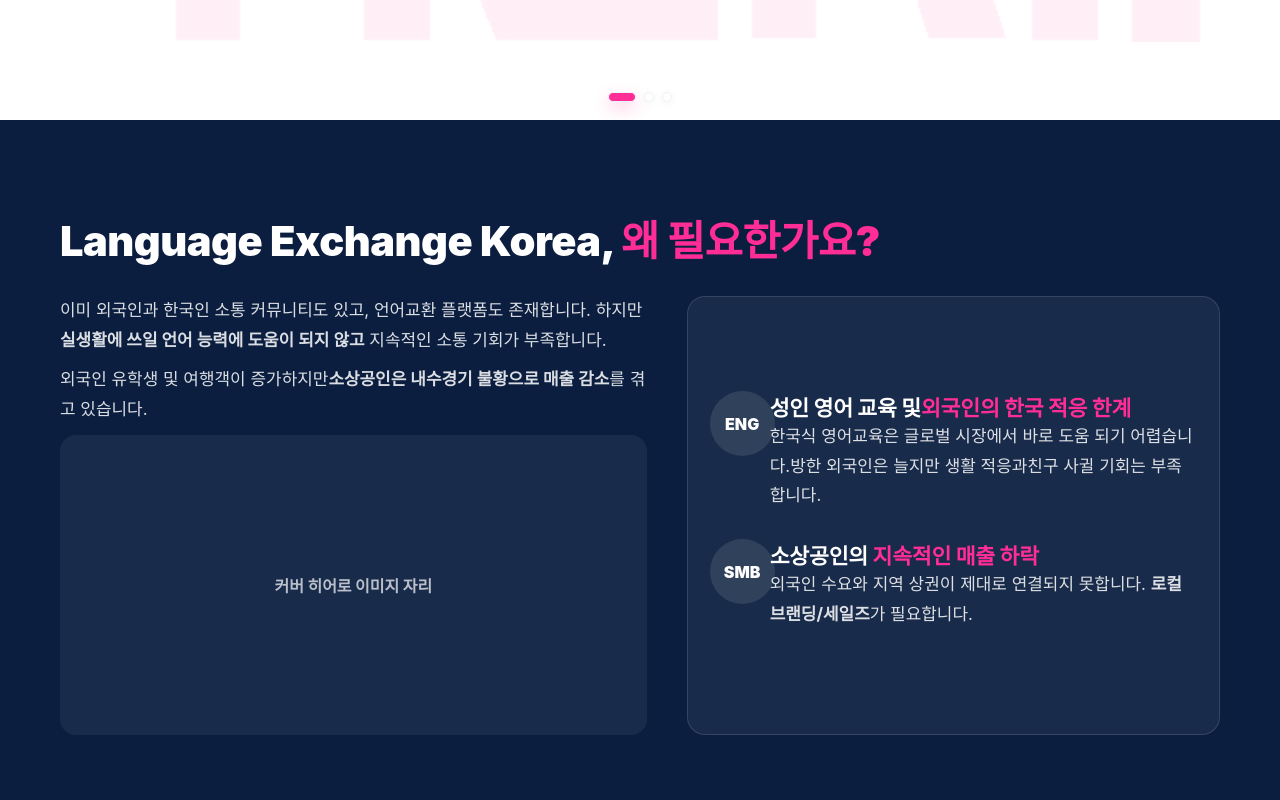
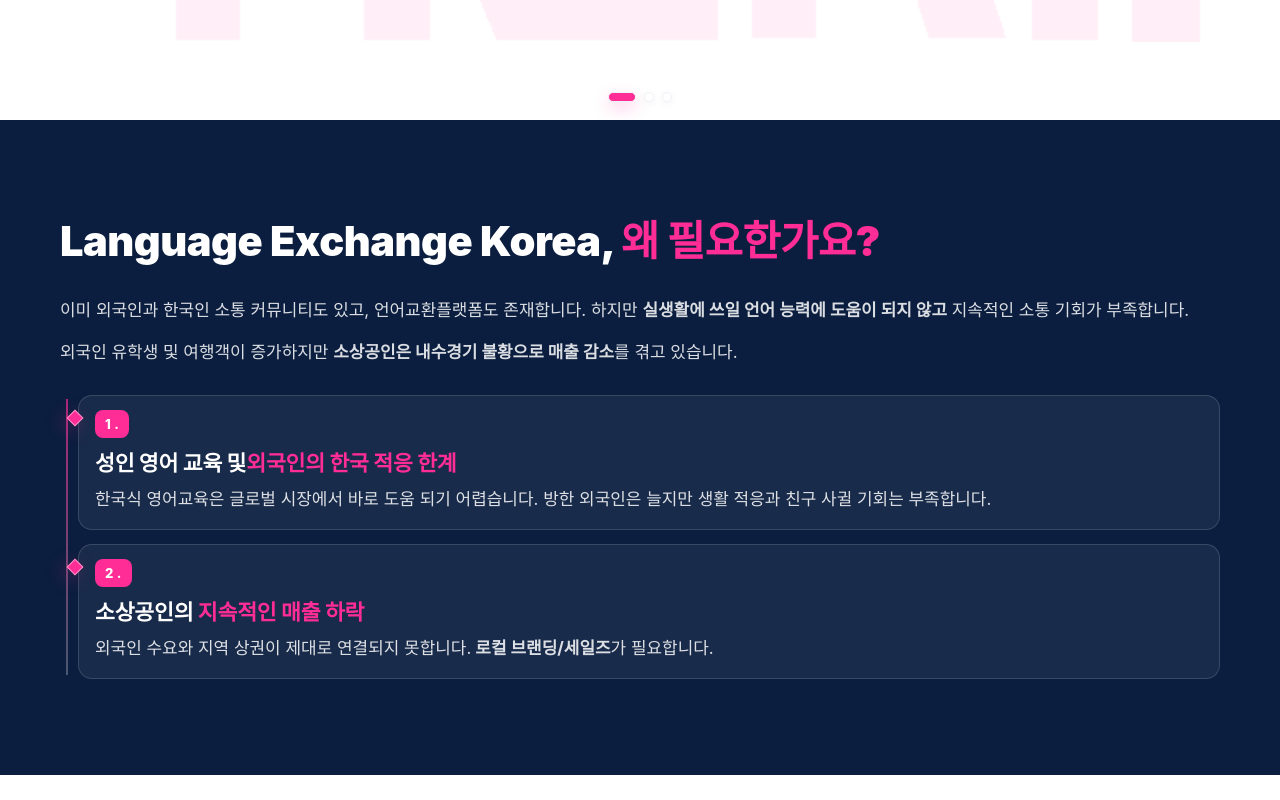
Before and after one commit to nownity/MoneyMakingSns, a React (Create React App) app: page / in a window 1280 px wide. Shown: the part 1480-2280 px from the top of the page. Built offline with nearby package versions, Linux system fonts and the light colour scheme.

Commit message:
샘플 섹션 수정중

```diff
--- a/src/pages/SampleSection.jsx
+++ b/src/pages/SampleSection.jsx
@@ -27,9 +27,9 @@ const Section = styled.section`
 const Container = styled.div`
   max-width: 1200px;
   margin: 0 auto;
-  min-height: ${({ $invert }) => ($invert ? "85vh" : "92vh")};
+  min-height: ${({ $invert }) => ($invert ? "75vh" : "92vh")};
   display: grid;
-  align-content: center;
+  align-content: ${({ $top }) => ($top ? "start" : "center")};
   gap: 28px;
   padding: 96px 20px;
 
@@ -78,7 +78,6 @@ const P = styled.p`
   font-size: 1.06rem;
   color: ${({ $invert }) => ($invert ? "rgba(255,255,255,0.85)" : TEXT_MUTED)};
   line-height: 1.75;
-  margin-bottom: 10px;
 
   @media (max-width: 768px) {
     font-size: 0.9rem;
@@ -215,6 +214,79 @@ const ImageBox = styled.div`
   overflow: hidden; /* 모서리 깔끔하게 */
 `;
 
+const HeroSplit = styled.div`
+  display: grid;
+  grid-template-columns: 1fr; /* 좌 텍스트/이미지 | 우 인사이트 */
+  gap: 36px;
+  align-items: center;
+  @media (max-width: 980px) {
+    grid-template-columns: 1fr; /* 모바일 1열 */
+    gap: 24px;
+  }
+`;
+
+const RightCol = styled.div`
+  display: grid;
+  gap: 14px;
+`;
+
+const InsightTrack = styled.div`
+  position: relative;
+  padding-left: 18px;
+  display: grid;
+  gap: 14px;
+`;
+
+const TrackLine = styled.span`
+  position: absolute;
+  left: 6px;
+  top: 4px;
+  bottom: 4px;
+  width: 2px;
+  background: linear-gradient(${PINK}, rgba(255, 255, 255, 0.4));
+  opacity: 0.65;
+`;
+
+const TrackItem = styled.div`
+  background: rgba(255, 255, 255, 0.06);
+  border: 1px solid rgba(255, 255, 255, 0.14);
+  border-radius: 14px;
+  padding: 14px 16px;
+  display: grid;
+  gap: 8px;
+  position: relative;
+
+  &::before {
+    content: "";
+    position: absolute;
+    left: -10px;
+    top: 16px;
+    width: 10px;
+    height: 10px;
+    transform: rotate(45deg);
+    background: ${PINK};
+    box-shadow: 0 6px 18px rgba(255, 45, 149, 0.35);
+    border: 1px solid rgba(255, 255, 255, 0.5);
+  }
+`;
+
+/* ENG / SMB 라벨 */
+const Tag = styled.span`
+  display: inline-flex;
+  align-items: center;
+  padding: 6px 10px;
+  border-radius: 8px;
+  background: ${PINK};
+  color: #fff;
+  font-weight: 800;
+  font-size: 0.82rem;
+  letter-spacing: 0.02em;
+  width: fit-content;
+`;
+const LeadWrap = styled.div`
+  display: grid;
+  gap: 12px;
+`;
 /* ===== 페이지 구성 ===== */
 const SampleSection = ({ currentSection, sectionRefs, lang }) => {
   const scrollToSection = (id) => {
@@ -223,9 +295,9 @@ const SampleSection = ({ currentSection, sectionRefs, lang }) => {
 
   return (
     <Page>
-      {/* 1. 왜 필요한가요 (네이비) */}
+      {/* 1. 왜 필요한가요 (네이비) - 타이틀 아래 문단, 그 아래 2컬럼(좌 이미지 / 우 인사이트) */}
       <Section $invert>
-        <Container $invert>
+        <Container $invert $top>
           <H1>
             {lang === "ko" ? (
               <>
@@ -238,66 +310,47 @@ const SampleSection = ({ currentSection, sectionRefs, lang }) => {
               </>
             )}
           </H1>
-
-          <Grid2>
-            <div>
+          <LeadWrap>
             <P $invert>
               {lang === "ko" ? (
                 <>
-                    이미 외국인과 한국인 소통 커뮤니티도 있고,{" "}
-                    <br className="mobile-br" /> 언어교환 플랫폼도 존재합니다.{" "}
-                    <br className="mobile-br" /> 하지만
-                    <b>실생활에 쓰일 언어 능력에 도움이 되지 않고</b>{" "}
-                    <br className="mobile-br" /> 지속적인 소통 기회가
-                    부족합니다.
+                  이미 외국인과 한국인 소통 커뮤니티도 있고, 언어교환
+                  <br className="mobile-br" />
+                  플랫폼도 존재합니다. 하지만{" "}
+                  <b>실생활에 쓰일 언어 능력에 도움이 되지 않고</b> 지속적인
+                  소통 기회가 부족합니다.
                 </>
               ) : (
                 <>
-                    There are already communities and language-exchange
-                    platforms, but they often{" "}
-                    <b>don’t build real-life language skills</b> and lack
-                    sustained chances to connect.
+                  There are already communities and language-exchange platforms,
+                  but they often <b>don’t build real-life language skills</b>{" "}
+                  and lack sustained chances to connect.
                 </>
               )}
             </P>
+
             <P $invert>
               {lang === "ko" ? (
                 <>
-                    외국인 유학생 및 여행객이 증가하지만
-                    <br className="mobile-br" />
-                    <b>소상공인은 내수경기 불황으로 매출 감소</b>를 겪고
-                    있습니다.
+                  외국인 유학생 및 여행객이 증가하지만{" "}
+                  <b>소상공인은 내수경기 불황으로 매출 감소</b>를 겪고 있습니다.
                 </>
               ) : (
                 <>
-                    While international students and visitors are increasing,
-                    <b> local small businesses face declining sales</b>.
+                  While international students and visitors are increasing,{" "}
+                  <b>local small businesses face declining sales</b>.
                 </>
               )}
             </P>
-              <ImageBox $invert>
-                {lang === "ko" ? "커버 히어로 이미지 자리" : "Cover hero image"}
-              </ImageBox>
-            </div>
+          </LeadWrap>
 
-            <SoftBox
-              $invert
-              style={{
-                display: "flex",
-                flexDirection: "column",
-                justifyContent: "center",
-                height: "100%",
-              }}
-            >
-              <div
-                style={{
-                  display: "grid",
-                  gridTemplateColumns: "50px 1fr",
-                  gap: 10,
-                }}
-              >
-                <Circle $invert>ENG</Circle>
-                <div>
+          <HeroSplit>
+            <RightCol>
+              <InsightTrack>
+                <TrackLine aria-hidden />
+
+                <TrackItem>
+                  <Tag>1 .</Tag>
                   <Sub>
                     {lang === "ko" ? (
                       <>
@@ -315,35 +368,24 @@ const SampleSection = ({ currentSection, sectionRefs, lang }) => {
                   <P $invert>
                     {lang === "ko" ? (
                       <>
-                        한국식 영어교육은 글로벌 시장에서 바로 도움 되기
-                        어렵습니다.
-                        <br className="mobile-br" />
-                        방한 외국인은 늘지만 생활 적응과
-                        <br className="mobile-br" />
-                        친구 사귈 기회는 부족합니다.
+                        한국식 영어교육은 글로벌 시장에서 바로
+                        <br className="mobile-br" /> 도움 되기 어렵습니다. 방한
+                        외국인은 늘지만
+                        <br className="mobile-br" /> 생활 적응과 친구 사귈
+                        기회는 부족합니다.
                       </>
                     ) : (
                       <>
-                        Traditional English education often fails to help in
-                        real global contexts. More foreigners visit, yet they
-                        lack chances to adapt and make friends.
+                        Traditional English education often fails in real global
+                        contexts. More foreigners visit, yet they lack chances
+                        to adapt and make friends.
                       </>
                     )}
                   </P>
-                </div>
-              </div>
+                </TrackItem>
 
-              <div style={{ height: 18 }} />
-
-              <div
-                style={{
-                  display: "grid",
-                  gridTemplateColumns: "50px 1fr",
-                  gap: 10,
-                }}
-              >
-                <Circle $invert>SMB</Circle>
-                <div>
+                <TrackItem>
+                  <Tag>2 .</Tag>
                   <Sub>
                     {lang === "ko" ? (
                       <>
@@ -358,9 +400,9 @@ const SampleSection = ({ currentSection, sectionRefs, lang }) => {
                   <P $invert>
                     {lang === "ko" ? (
                       <>
-                        외국인 수요와 지역 상권이 <br className="mobile-br" />
-                        제대로 연결되지 못합니다. <br className="mobile-br" />
-                        <b>로컬 브랜딩/세일즈</b>가 필요합니다.
+                        외국인 수요와 지역 상권이 제대로 연결되지
+                        <br className="mobile-br" /> 못합니다.
+                        <b> 로컬 브랜딩/세일즈</b>가 필요합니다.
                       </>
                     ) : (
                       <>
@@ -370,10 +412,10 @@ const SampleSection = ({ currentSection, sectionRefs, lang }) => {
                       </>
                     )}
                   </P>
-                </div>
-              </div>
-            </SoftBox>
-          </Grid2>
+                </TrackItem>
+              </InsightTrack>
+            </RightCol>
+          </HeroSplit>
         </Container>
       </Section>
 
```
Lines whose indentation alone changed are shown as unchanged.
